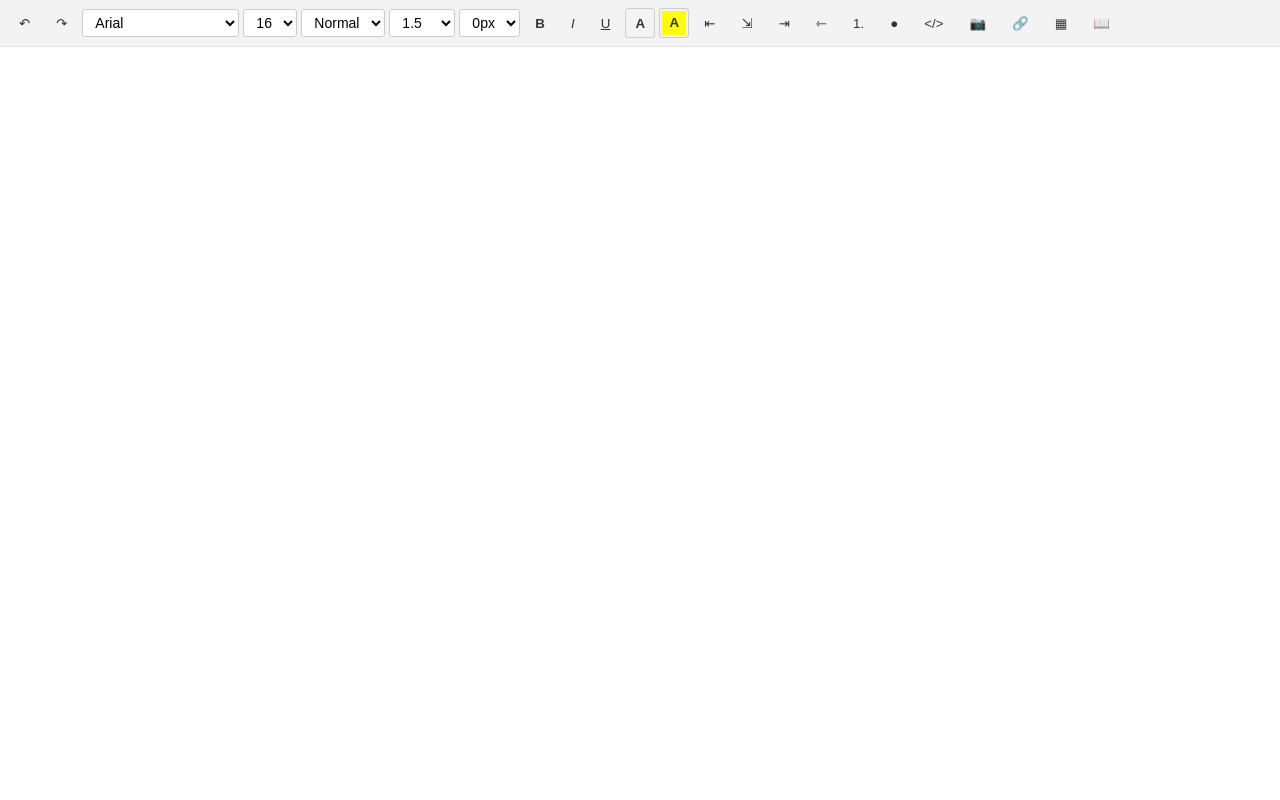
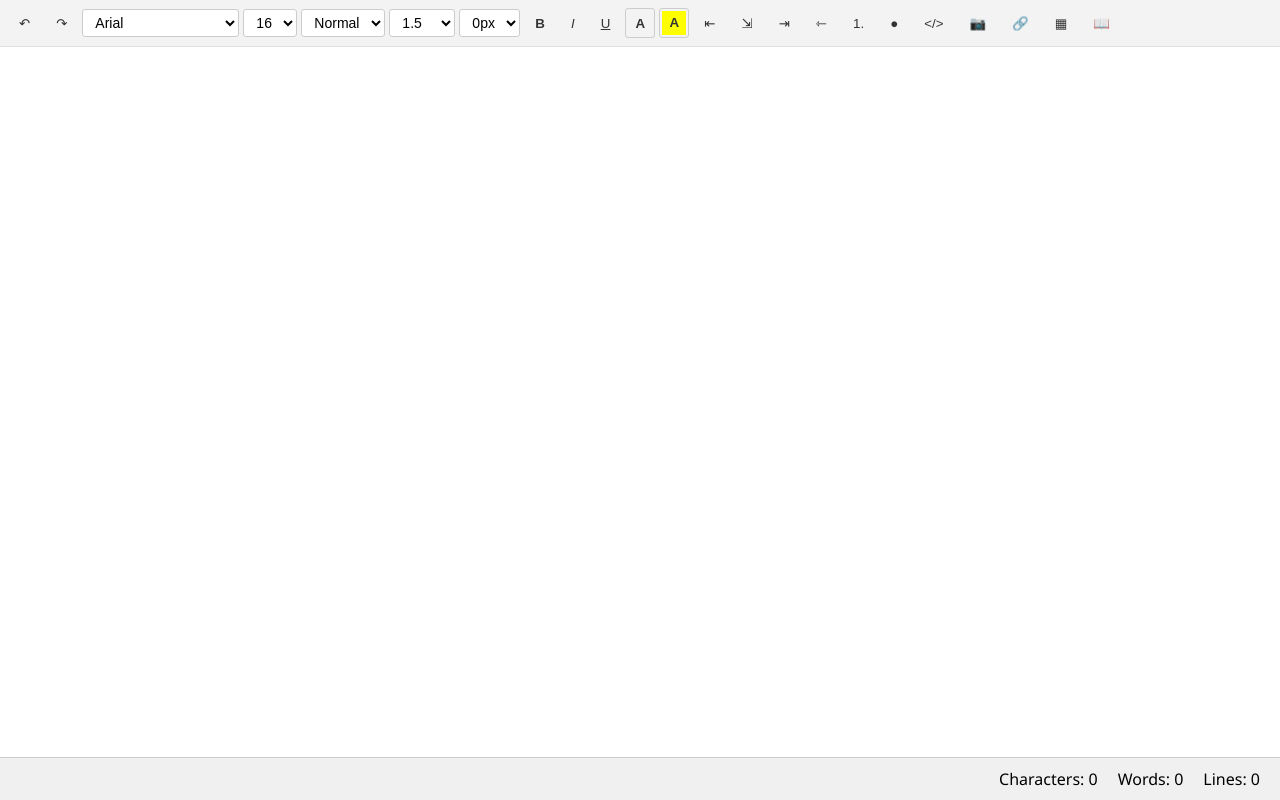
Before and after one commit to Rajvira10/wysiwyg, a plain HTML site: page index.html in a window 1280 px wide. Drawn offline with Linux system fonts and the light colour scheme.

Commit message:
added a bottom bar

```diff
--- a/index.html
+++ b/index.html
@@ -398,6 +398,11 @@
         <div id="editor" contenteditable="true" class="editor"></div>
         <textarea id="htmlEditor" class="html-editor"></textarea>
       </div>
+      <div class="bottombar">
+        <div id="charCount">Characters: 0</div>
+        <div id="wordCount">Words: 0</div>
+        <div id="lineCount">Lines: 0</div>
+      </div>
       <input
         type="file"
         id="imageUpload"
--- a/scripts.js
+++ b/scripts.js
@@ -361,8 +361,6 @@ function applyStyleToSelection(styleName, value) {
       range.insertNode(span);
     }
 
-    // Clear the selection
-    selection.removeAllRanges();
   }
 }
 
@@ -395,7 +393,10 @@ const loremIpsumParagraphs = [
     "Ut enim ad minim veniam, quis nostrud exercitation ullamco laboris nisi ut aliquip ex ea commodo consequat.",
     "Duis aute irure dolor in reprehenderit in voluptate velit esse cillum dolore eu fugiat nulla pariatur.",
     "Excepteur sint occaecat cupidatat non proident, sunt in culpa qui officia deserunt mollit anim id est laborum.",
-    "Curabitur pretium tincidunt lacus. Nulla gravida orci a odio. Nullam varius, turpis et commodo pharetra, est eros bibendum elit, nec luctus magna felis sollicitudin mauris."
+    "Curabitur pretium tincidunt lacus. Nulla gravida orci a odio. Nullam varius, turpis et commodo pharetra, est eros bibendum elit, nec luctus magna felis sollicitudin mauris.",
+    "Integer in mauris eu nibh euismod gravida. Duis ac tellus et risus vulputate vehicula. Donec lobortis risus a elit.",
+    "Etiam tempor. Ut ullamcorper, ligula eu tempor congue, eros est euismod turpis, id tincidunt sapien risus a quam.",
+    "Maecenas fermentum consequat mi. Donec fermentum. Pellentesque malesuada nulla a mi.",
 ];
 
 generateLoremIpsumButton.addEventListener("click", () => {
@@ -414,8 +415,9 @@ generateLoremIpsumButton.addEventListener("click", () => {
 
 document.addEventListener("DOMContentLoaded", function () {
   const editor = document.getElementById("editor");
-  const undoButton = document.getElementById("undoButton");
-  const redoButton = document.getElementById("redoButton");
+  const charCount = document.getElementById("charCount");
+  const lineCount = document.getElementById("lineCount");
+  const wordCount = document.getElementById("wordCount");
 
   let history = [];
   let historyIndex = -1;
@@ -430,6 +432,9 @@ document.addEventListener("DOMContentLoaded", function () {
     if (historyIndex > 0) {
       historyIndex--;
       editor.innerHTML = history[historyIndex];
+      updateCharCount();
+      updateLineCount();
+      updateWordCount();
     }
   }
 
@@ -437,13 +442,44 @@ document.addEventListener("DOMContentLoaded", function () {
     if (historyIndex < history.length - 1) {
       historyIndex++;
       editor.innerHTML = history[historyIndex];
+      updateCharCount();
+      updateLineCount();
+      updateWordCount();
     }
   }
 
-  editor.addEventListener("input", saveState);
-  undoButton.addEventListener("click", undo);
-  redoButton.addEventListener("click", redo);
+  function updateCharCount() {
+    const text = editor.innerText || editor.textContent;
+    // Trim the last newline character to avoid counting it as a visible character
+    const trimmedText = text.endsWith('\n') ? text.slice(0, -1) : text;
+    charCount.textContent = `Characters: ${trimmedText.length}`;
+  }
+
+  function updateLineCount() {
+    const text = editor.innerText || editor.textContent;
+    const lines = text.split(/\n/).filter(line => line.trim().length > 0);
+    lineCount.textContent = `Lines: ${lines.length}`;
+  }
+
+  function updateWordCount() {
+    const text = editor.innerText || editor.textContent;
+    const words = text.split(/\s+/).filter(word => word.length > 0);
+    wordCount.textContent = `Words: ${words.length}`;
+  }
+
+  editor.addEventListener("input", function () {
+    saveState();
+    updateCharCount();
+    updateLineCount();
+    updateWordCount();
+  });
+
+  document.getElementById("undoButton").addEventListener("click", undo);
+  document.getElementById("redoButton").addEventListener("click", redo);
 
   // Save the initial state
   saveState();
+  updateCharCount();
+  updateLineCount();
+  updateWordCount();
 });
--- a/styles.css
+++ b/styles.css
@@ -249,3 +249,15 @@ body {
   height: 100%;
   line-height: 24px;
 }
+
+.bottombar {
+  background-color: #f0f0f0;
+  padding: 10px;
+  border-top: 1px solid #ccc;
+  display: flex;
+  justify-content: flex-end;
+}
+
+.bottombar div {
+  margin: 0 10px;
+}
```
